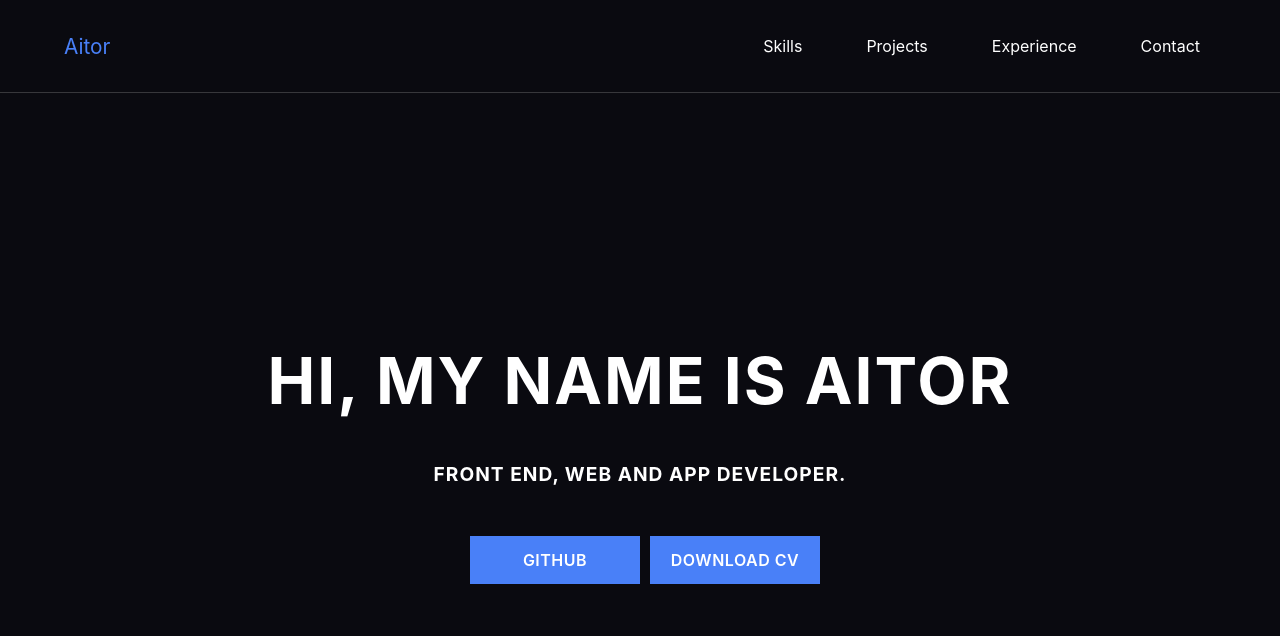
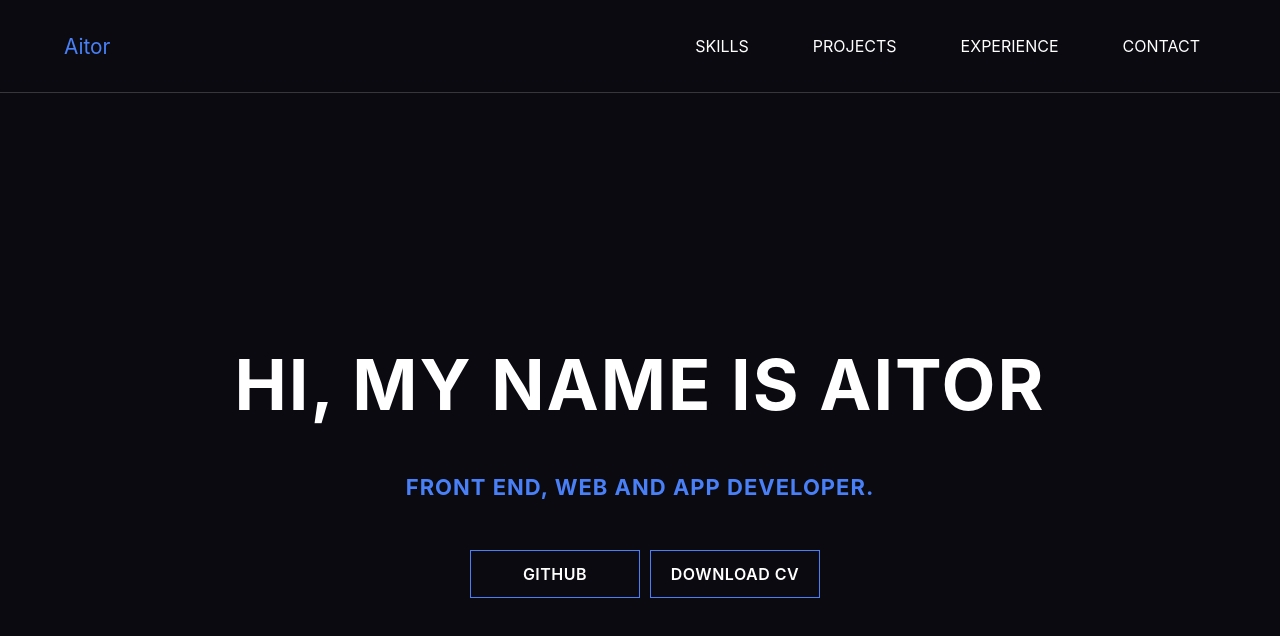
Before and after one commit to Aitor-bot/personalPortfolio, a React (Create React App) app: page / in a window 1280 px wide. Shown: the top 636 px of the page. Built offline with nearby package versions, Linux system fonts and the light colour scheme.

Commit message:
make about components responsive

```diff
--- a/src/components/About/About.js
+++ b/src/components/About/About.js
@@ -6,10 +6,9 @@ function About() {
     <div className='about_container'>
       <h1 className='about_greetings'>Hi, my name is Aitor</h1>
       <h2 className='about_skills'>Front End, Web and App developer.</h2>
-      <div className='about_button'>
-        <button className="button-58">GITHUB</button>
-        <button className="button-58">DOWNLOAD CV</button>
-
+      <div className='about_button_container'>
+        <button className="about_button">GITHUB</button>
+        <button className="about_button">DOWNLOAD CV</button>
       </div>
     </div>
   );
--- a/src/components/About/About.scss
+++ b/src/components/About/About.scss
@@ -9,39 +9,45 @@
 .about_greetings {
   margin-top: 250px;
   text-align: center;
-    font-size: 4rem;
+  font-size: clamp(40px, 8vw, 70px);
   text-transform: uppercase;
   letter-spacing: 2px;
 
 }
 
+@media only screen and (max-width: 480px) {
+  .about_greetings {
+    margin-top: 100px;
+  }
+}
+
 .about_skills {
   text-align: center;
-    font-size: 1.2rem;
+  font-size: clamp(15px, 3vw, 22px);
   text-transform: uppercase;
   letter-spacing: 1px;
-    color: white;
+  color: #4980F8;
   margin-bottom: 50px;
 
 }
 
-.about_button {
+.about_button_container {
   text-align: center;
 }
 
 
 
 /* CSS */
-.button-58 {
+.about_button {
   align-items: center;
-  background-color: #4980F8;
-  border: 2px solid #4980F8;
+  background-color: #0a0a10;
+  border: 1px solid #4980F8;
   box-sizing: border-box;
-  color: #fff;
+  color: white;
   cursor: pointer;
   display: inline-flex;
   fill: #000;
-  font-family: Inter,sans-serif;
+  font-family: Inter, sans-serif;
   font-size: 16px;
   font-weight: 600;
   height: 48px;
@@ -61,24 +67,23 @@
   letter-spacing: 0.5px;
 }
 
-.button-58:focus {
-  color: #171e29;
+
+
+.about_button:hover {
+  background-color: #4980F8;
+  border-color: white;
+  fill: #06f;
+  color: black;
 }
 
-.button-58:hover {
-  background-color: #3385ff;
-  border-color: #3385ff;
-  fill: #06f;
-}
-
-.button-58:active {
+.about_button:active {
   background-color: #3385ff;
   border-color: #3385ff;
   fill: #06f;
 }
 
 @media (min-width: 768px) {
-  .button-58 {
+  .about_button {
     min-width: 170px;
   }
 }
--- a/src/components/Menu/Menu.scss
+++ b/src/components/Menu/Menu.scss
@@ -29,6 +29,7 @@
 
 .navigation_menu a {
     color: white;
+    text-transform: uppercase;
 }
 
 .navigation_menu ul {
```
Lines whose indentation alone changed are shown as unchanged.
